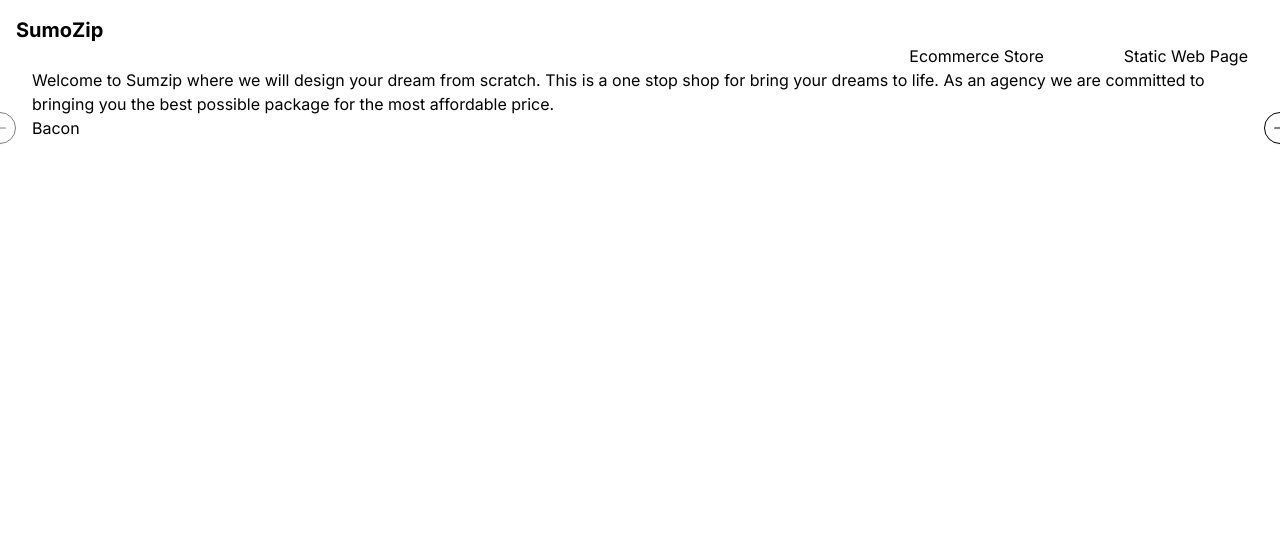
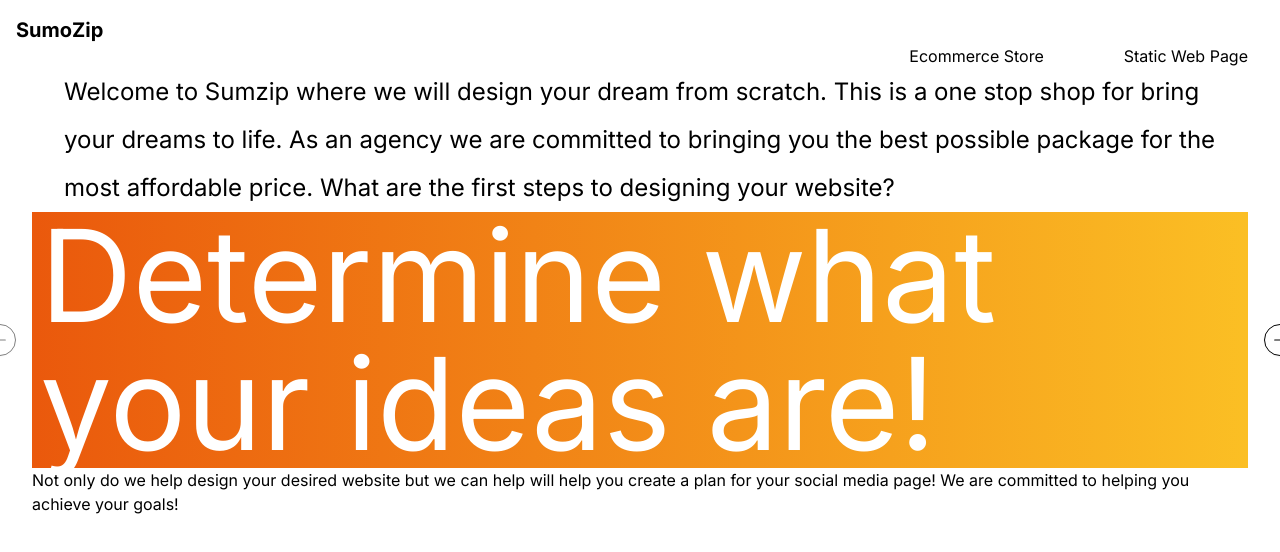
Before and after one commit to BigBreakfast28/sumozip, a Next.js app: page / in a window 1280 px wide. Shown: the top 552 px of the page. Built offline with nearby package versions, Linux system fonts and the light colour scheme.

Commit message:
Adding a carosel

```diff
--- a/app/(routes)/page.tsx
+++ b/app/(routes)/page.tsx
@@ -5,27 +5,43 @@ import {
   CarouselNext,
   CarouselPrevious,
 } from "@/components/ui/carousel"
+import brainstorm from "@/public/brainstorm.jpg"
+import Image from "next/image"
+import React from "react"
 
 
 
 export default function Home() {
   return(
-  <div className="container mx-auto">
-    <div>
+    <div className="container">
+      <div className="container text-2xl leading-loose">
         Welcome to Sumzip where we will design your dream from scratch.
         This is a one stop shop for bring your dreams to life.
         As an agency we are committed to bringing you the best possible package for the most affordable price.
+        What are the first steps to designing your website?
       </div>
+
       <Carousel>
-  <CarouselContent>
-    <CarouselItem>Bacon</CarouselItem>
-    <CarouselItem>Eggs</CarouselItem>
-    <CarouselItem>Ham</CarouselItem>
+    <CarouselContent className="-ml-2">
+      <CarouselItem className="pl-4 box-decoration-clone bg-gradient-to-r from-orange-600 to-amber-400 text-white text-9xl">
+        Determine what your ideas are!
+      </CarouselItem>
+      <CarouselItem className="pl-4 box-decoration-clone bg-gradient-to-r from-orange-600 to-amber-400 text-white text-9xl">
+        Determine the type of website!
+        </CarouselItem>
+      <CarouselItem className="pl-4 box-decoration-clone bg-gradient-to-r from-orange-600 to-amber-400 text-white text-9xl">
+        Start the design process!
+      </CarouselItem>
     </CarouselContent>
     <CarouselPrevious />
     <CarouselNext />
   </Carousel>
 
+  <div>
+    Not only do we help design your desired website but we can help will help you create a plan for your social media page!
+    We are committed to helping you achieve your goals!
+  </div>
+
     </div>
   )
 }
```
Lines whose indentation alone changed are shown as unchanged.
